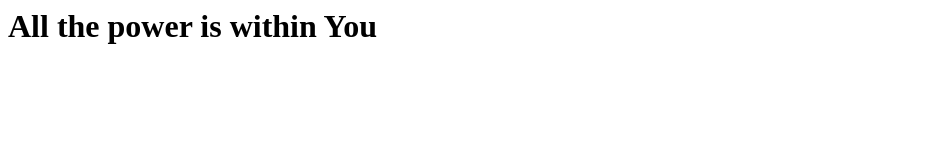
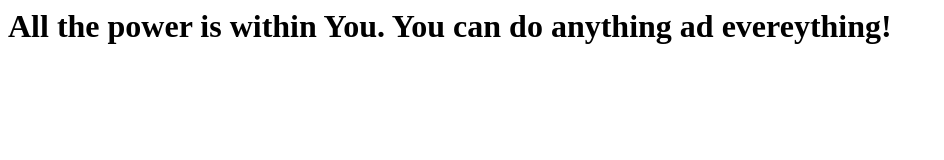
Before and after one commit to sampath-eee/firstgitrepo, a plain HTML site: page index.html in a window 1280 px wide. Shown: the whole page, without its empty margins (0-944 px from the left). Drawn offline with Linux system fonts and the light colour scheme.

Commit message:
second commit

```diff
--- a/index.html
+++ b/index.html
@@ -1,5 +1,5 @@
 <html>
 	<body>
-		<h1>All the power is within You</h1>
+		<h1>All the power is within You. You can do anything ad evereything!</h1>
 	</body>
 </html>
```
